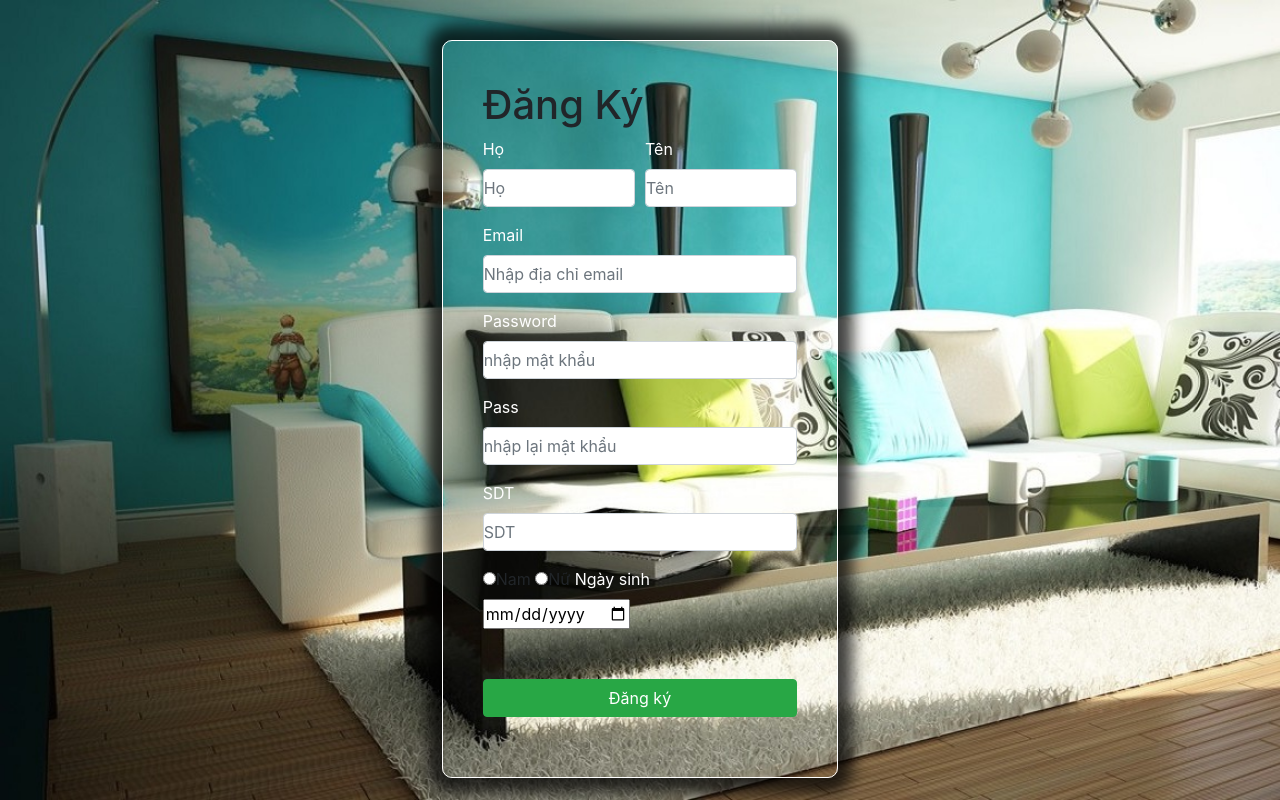
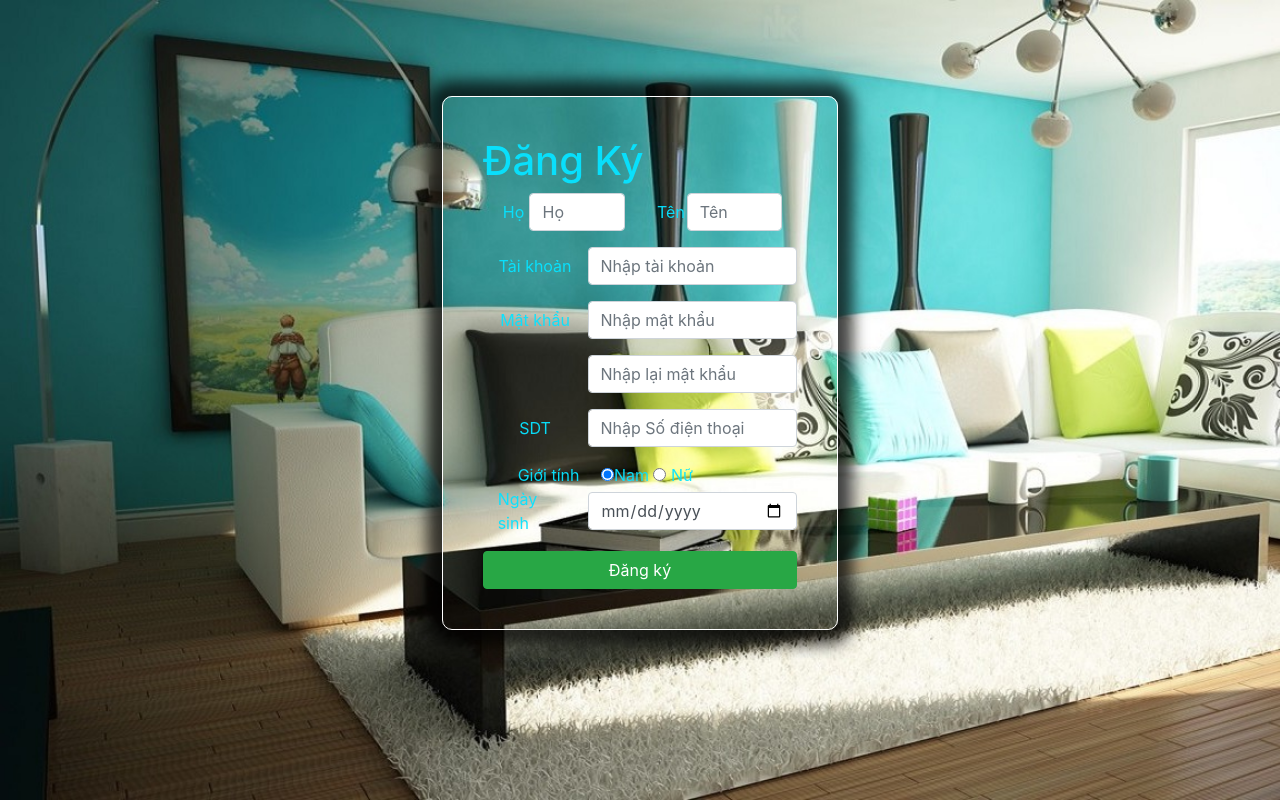
Before and after one commit to danghoanglong719/LHL_Web, a PHP site: page /html/Dk_account.html in a window 1280 px wide. Run offline with PHP 8.4, Linux system fonts and the light colour scheme.

Commit message:
Đăng ký

```diff
--- a/Layout_Web/css/global.css
+++ b/Layout_Web/css/global.css
@@ -10,18 +10,16 @@
     border: 1px solid white;
     padding:40px 40px;
     border-radius: 10px;
-    margin-top: 5vh;
+    margin-top: 12vh;
     -webkit-box-shadow: 0px 0px 15px 15px rgba(0,0,0,0.74);
     -moz-box-shadow: 0px 0px 15px 15px rgba(0,0,0,0.74);
     box-shadow: 0px 0px 15px 15px rgba(0,0,0,0.74);
+    color: rgba(7, 226, 255, 0.966);
 }
 #btnSend{
     margin-top: 50px;
 }
 label{
-    color:white;
+    color:rgba(7, 226, 255, 0.966);
+    float: left;
 }
-.form-container input{
-    padding:0px;
-    margin: 0 auto;
-}
--- a/Layout_Web/html/Dk_account.html
+++ b/Layout_Web/html/Dk_account.html
@@ -6,58 +6,80 @@
       <script src="../js/jquery-3.5.0.min.js"></script>
       <script src="../js/jquery.validate.min.js"></script>
       <script src="../js/additional-methods.min.js"></script>
+      <script src="../js/jquery.validate.js"></script>
+      <script src="../js/additional-methods.js"></script>
 
+      <style type="text/css">
+            label.error{color:Red;}
+            input.error {  color:red;}
+
+ </style>
     </head>
-    <body>
+
 
         <div class="container-fluid bg">
 
             <div class="row">
                 <div class="col-md-4 col-sm-3 col-xs-12"></div>
                 <div class="col-md-4 col-sm-6 col-xs-12">
-                    <form class="form-container">
+                    <form class="form-container" id="formLogin">
                         <h1>Đăng Ký</h1>
-
                         <div class="form-group">
-                            <div class="form-row">
-                                <div class="col">
-                                    <label>Họ</label>
-                                    <input type="text" class="form-control" placeholder="Họ" >
-                                 </div>
-                                <div class="col">
-                                   <label>Tên</label>
-                                   <input type="text" class="form-control" placeholder="Tên" >
+                            <div class="form-inline">
+                                <div class="col-sm-6">
+                                    <div class="form-inline">
+                                        <label for="ipFirstname" class="col-md-3">Họ</label>
+                                        <input type="text" name="firstname" id="ipFirstname" class="form-control col-md-9" placeholder="Họ">
+                                    </div>
                                 </div>
-
-                             </div>
-                          </div>
-                        <div class="form-group">
-                          <label for="ipEmail">Email</label>
-                          <input type="email" class="form-control" name="emaill" id="ipEmail" placeholder="Nhập địa chỉ email">
-
+                                <div class="col-sm-6">
+                                    <div class="form-inline">
+                                        <label for="ipLastname" class="col-md-3">Tên</label>
+                                        <input type="text" name="lastname" id="ipLastname" class="form-control col-md-9" placeholder="Tên">
+                                    </div>
+                                </div>
+                            </div>
                         </div>
                         <div class="form-group">
-                            <label for="txtpass">Password</label>
-                            <input type="password" name="pass" id="txtpass" class="form-control" placeholder="nhập mật khẩu" >
+                            <div class="form-inline">
+                                <label for="ipTk" class="col-md-4">Tài khoản</label>
+                                <input type="text" name="user" id="ipTK" class="form-control col-md-8" placeholder="Nhập tài khoản">
+                            </div>
                         </div>
                         <div class="form-group">
-                            <label for="txtrepass">Pass</label>
-                            <input type="password" name="repass" id="txtrepass" class="form-control" placeholder="nhập lại mật khẩu" >
+                            <div class="form-inline">
+                                <label for="ipPass" class="col-sm-4">Mật khẩu</label>
+                                <input type="password" name="pass" id="ipPass" class="form-control col-sm-8" placeholder="Nhập mật khẩu">
+                            </div>
                         </div>
                         <div class="form-group">
-                          <label for="ipphone">SDT</label>
-                          <input type="text" name="phone" id="ipphone" class="form-control" placeholder="SDT" >
-
+                            <div class="form-inline">
+                                <div class="col-sm-4"></div>
+                                <input type="password" name="repass" id="ipRePass" class="form-control col-sm-8" placeholder="Nhập lại mật khẩu">
+                            </div>
                         </div>
                         <div class="form-group">
+                            <div class="form-inline">
+                            <label for="ipSdt" class="col-md-4">SDT</label>
+                            <input type="text" name="sdt" id="ipSdt" class="form-control col-md-8" placeholder="Nhập Số điện thoại" >
+                            </div>
+                        </div>
+                            <div class="form-gruop">
+                                <div class="form-check">
+                                    <label for="" class="form-check-label col-sm-4">Giới tính</label>
+                                    <input type="radio" name="gioi" id="ipGioi" checked="checked" >Nam
+                                    <input type="radio" name=gioi id=ipNu> Nữ
+                                </div>
+                            </div>
+                        <div class="form-group">
+                            <div class="form-inline">
+                                <label for="ipDate" class="col-sm-4">Ngày sinh</label>
+                                <input type="date" name="ngaysinh" id="ipDate" class="form-control col-sm-8">
+                            </div>
+                        </div>
+                        <div id="myErr"></div>
+                        <input type="submit" name="send" id="ipSend" class="btn btn-success btn-block" value="Đăng ký">
 
-                            <input type="radio"  id="ipnam"name="gioi-tinh" value="Nam">Nam
-                            <input type="radio"  id ="ipnu"name="gioi-tinh" value="Nữ">Nữ
-                            <label for="ipBorn">Ngày sinh</label>
-                            <input type="date" id="ipBorn" name=ngsinh>
-                        </div>
-                        <button type="submit" class="btn btn-success btn-block" id="btnSend">Đăng ký</button>
-                        <div id="comment"style="color:red;padding:10px"></div>
                     </form>
                 </div>
 
@@ -69,5 +91,41 @@
 
     </body>
 
+    <script>
+        $(document).ready(function(){
+            $('#formLogin').validate({
+                rules: {
+                    firstname:{required:true},
+                    lastname:{required:true},
+                    user:{required:true ,minlength:6},
+                    pass:{required:true,minlength:6},
+                    repass:{required:true,equalTo:"#ipPass"},
+                    sdt:{digits:true}
+                },
+                messages:{
+                   firstname:{
+                       required:"Không được bỏ trống",
+                   },
+                   lastname:{required:"Không được bỏ trống",},
+                   user:{
+                    required:"Không được bỏ trống",
+                    minlength:"Ít nhất 6 ký tự"
+                   },
+                   pass:{
+                       required:"Không được bỏ trống",
+                        minlength:"Ít nhất 6 ký tự"
+                   },
+                   repass:{
+                       required:"Không được bỏ trống",
+
+                        equalTo:"Mật khẩu không khớp",
+                   },
+                   sdt:{digits:"Chỉ nhập số nguyên"}
+                },
+
+            });
+        })
+    </script>
+
 
 </html>
--- a/Layout_Web/js/login.js
+++ b/Layout_Web/js/login.js
@@ -13,7 +13,7 @@
     Swal.fire({
 
         icon: 'success',
-        title: 'Your work has been saved',
+        title: 'Bạn đã đăng nhập thành công',
         showConfirmButton: false,
         timer: 1500
       })
```
